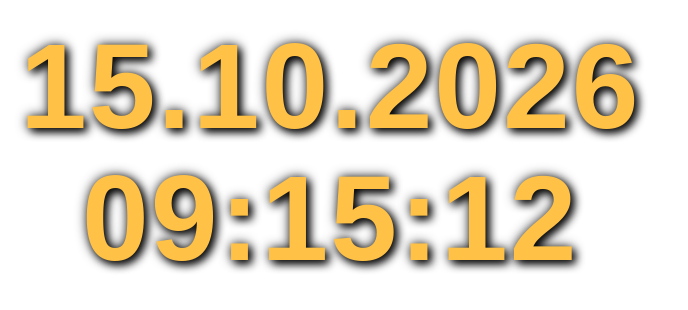
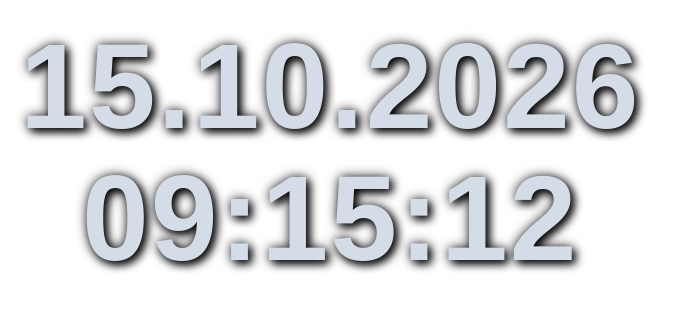
Before and after one commit to Firefighter1790/Datum-Zeit, a plain HTML site: page index.html in a window 1280 px wide. Shown: the whole page, without its empty margins (0-688 px from the left). Drawn offline with Linux system fonts and the light colour scheme.

Commit message:
Update index.html

```diff
--- a/index.html
+++ b/index.html
@@ -15,7 +15,7 @@ body {
 #timestamp {
     display: inline-block;
     background: transparent;
-    color: #FFC247;
+    color: #D4DCE8;
     font-family: Arial, Helvetica, sans-serif;
     font-weight: bold;
     text-align: center;
```
